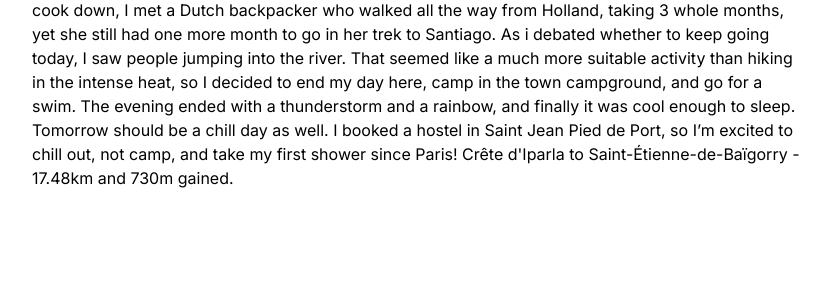
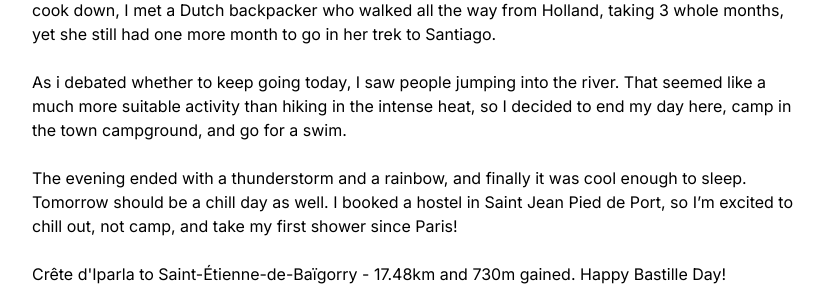
Before and after one commit to joage/website, a Next.js app: page /adventures/gr-10/4 in a window 1280 px wide. Shown: the part 3658-3957 px from the top of the page, without its empty margins (224-1055 px from the left). Before the commit the page ends 3864 px from the top, so only its background shows below. Built offline with nearby package versions, Linux system fonts and the light colour scheme.

Commit message:
Update page.tsx 4 fix

```diff
--- a/src/app/adventures/gr-10/4/page.tsx
+++ b/src/app/adventures/gr-10/4/page.tsx
@@ -19,13 +19,13 @@ The descent into Saint-Étienne felt like slowly entering an oven. As the winds
 
     <ImageGroup images={[{path: "/images/gr-10/IMG_4641.jpeg", caption: "Such a clear day, but hot"}]} />
 
-Making it into town I searched for the nearest cold glass of soda. At the café, everyone around me was having a steak frites, so I got one as well. Everything else in town was closed due to the holiday so there really was nothing to do, and it was also too hot to hike onward. Lying down at a park later to cook down, I met a Dutch backpacker who walked all the way from Holland, taking 3 whole months, yet she still had one more month to go in her trek to Santiago.
+    Making it into town I searched for the nearest cold glass of soda. At the café, everyone around me was having a steak frites, so I got one as well. Everything else in town was closed due to the holiday so there really was nothing to do, and it was also too hot to hike onward. Lying down at a park later to cook down, I met a Dutch backpacker who walked all the way from Holland, taking 3 whole months, yet she still had one more month to go in her trek to Santiago.
 
-As i debated whether to keep going today, I saw people jumping into the river. That seemed like a much more suitable activity than hiking in the intense heat, so I decided to end my day here, camp in the town campground, and go for a swim.
+    <p>As i debated whether to keep going today, I saw people jumping into the river. That seemed like a much more suitable activity than hiking in the intense heat, so I decided to end my day here, camp in the town campground, and go for a swim.</p>
 
-The evening ended with a thunderstorm and a rainbow, and finally it was cool enough to sleep. Tomorrow should be a chill day as well. I booked a hostel in Saint Jean Pied de Port, so I’m excited to chill out, not camp, and take my first shower since Paris!
+    The evening ended with a thunderstorm and a rainbow, and finally it was cool enough to sleep. Tomorrow should be a chill day as well. I booked a hostel in Saint Jean Pied de Port, so I’m excited to chill out, not camp, and take my first shower since Paris!
 
-Crête d'Iparla to Saint-Étienne-de-Baïgorry - 17.48km and 730m gained.
+    <p>Crête d'Iparla to Saint-Étienne-de-Baïgorry - 17.48km and 730m gained. Happy Bastille Day!</p>
   </Post>
 );
 
```
